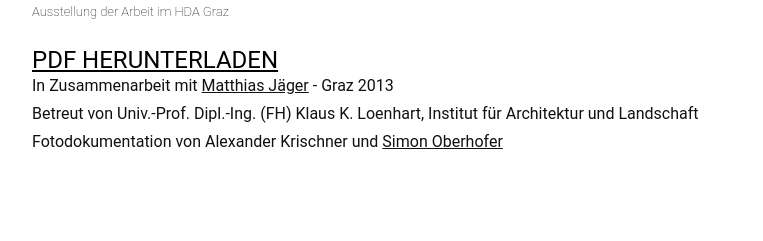
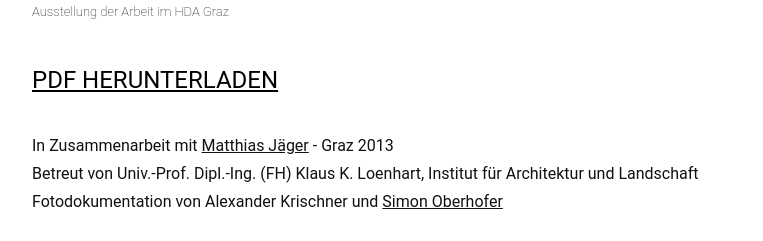
Before and after one commit to cmkcmk/cmkwebsite, a plain HTML site: page architektur.html in a window 1280 px wide. Shown: the part 11110-11351 px from the top of the page, without its empty margins (258-1021 px from the left). Before the commit the page ends 11291 px from the top, so only its background shows below. Drawn offline with Linux system fonts and the light colour scheme.

```diff
--- a/style.css
+++ b/style.css
@@ -335,6 +335,11 @@
   text-decoration: underline;
 }
 
+.porjectlink {
+  padding-bottom: 22px;
+  padding-top: 15px;
+}
+
 .porjectlink a{
   font-family: Roboto, sans-serif;
   font-size: 20px;
@@ -390,10 +395,13 @@
     font-weight: 400;
   }
 
+  .porjectlink {
+    padding-bottom: 40px;
+    padding-top: 20px;
+  }
+
 .porjectlink a{
   font-size: 24px;
-  padding-bottom: 40px;
-  padding-top: 20px;
 }
 
 .porjectlink a:hover{
```
